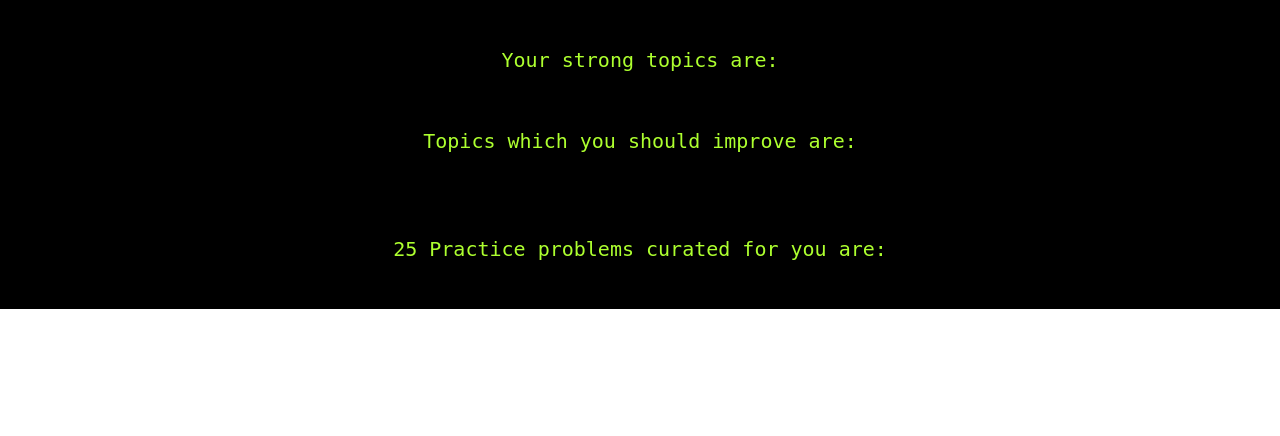
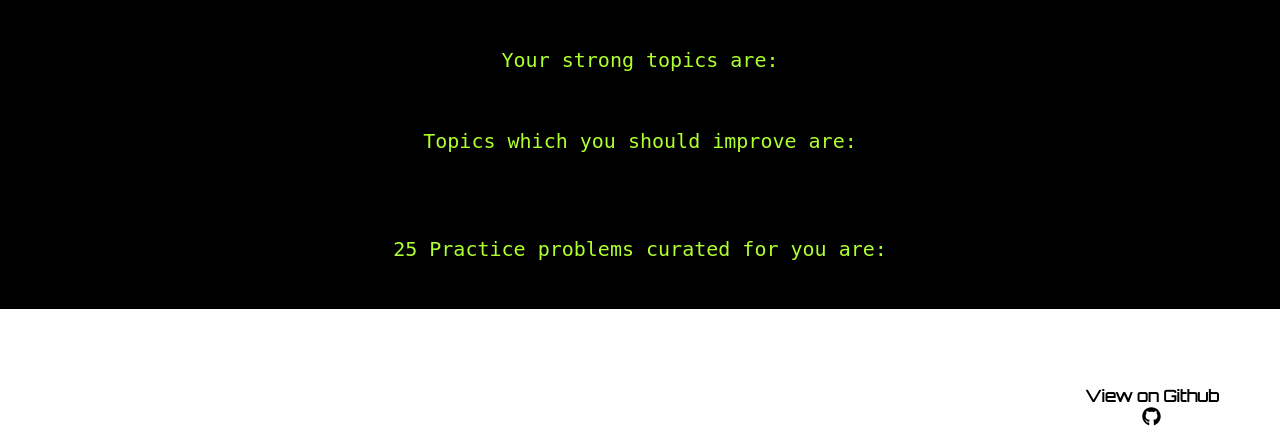
Before and after one commit to prateek-mehra/codeforces-suggester, a Flask app: template templates/suggester.html in a window 1280 px wide. Shown: the part 364-800 px from the top of the page. Run offline with Flask 2, Linux system fonts and the light colour scheme; the template is opened without the code that fills it, so the values that code supplies are empty.

Commit message:
Update suggester.html

```diff
--- a/templates/suggester.html
+++ b/templates/suggester.html
@@ -13,10 +13,53 @@
     <title>Codeforces Suggester </title>
 
     <style>
+
+            @import url('https://fonts.googleapis.com/css2?family=Montserrat:wght@100;200&display=swap');
         /* Style the body */
         body {
             font-family: 'Orbitron', sans-serif;
             margin: 0;
+        }
+
+
+        #footer,#footer.zoom {
+            font-weight: bolder;
+            height: 50px;
+            width: 20%;
+            position: fixed;
+            bottom: 0;
+            left: 80%;
+            background: rgba(255, 255, 255,0.7);
+            border-top-left-radius: 100px;
+            border-top-right-radius: 100px;
+            text-align: center;
+            z-index: 99;
+            padding-top: 20px;
+        }
+
+
+
+        #footer:hover {
+            cursor: pointer;
+            transition-duration: 400ms;
+            height: 60px;
+        }
+
+        #inner_footer {
+            z-index: 100;
+            font-weight: bolder;
+            height: 20px;
+            width: 2%;
+            position: fixed;
+            bottom: 9px;
+            left: 89%;
+            text-align: center;
+            border-top-left-radius: 50px;
+            border-top-right-radius:50px;
+            border-bottom-left-radius: 50px;
+            border-bottom-right-radius:50px;
+            margin-top: 20px;
+
         }
 
         /* Header/Logo Title */
@@ -53,6 +96,18 @@
             font-family: 'Open Sans', sans-serif;
             transition-duration: .4s;
 
+        }
+
+        a:link {
+            text-decoration: none;
+            color: black;
+        }
+
+        a:hover,
+        a:visited,
+        a:active {
+            text-decoration: underline;
+            color: black;
         }
 
 
@@ -133,6 +188,17 @@
 
     </div>
 
+    <div id="footer">
+            <div id="inner_footer">
+
+                <img src="{{url_for('static', filename='github-brands.svg')}} " width="19" height="19" />
+
+                </a>
+            </div>
+            <a href="https://github.com/prateek-mehra" target="_blank">View on Github
+
+        </div>
+
 </body>
 
 </html>
```
